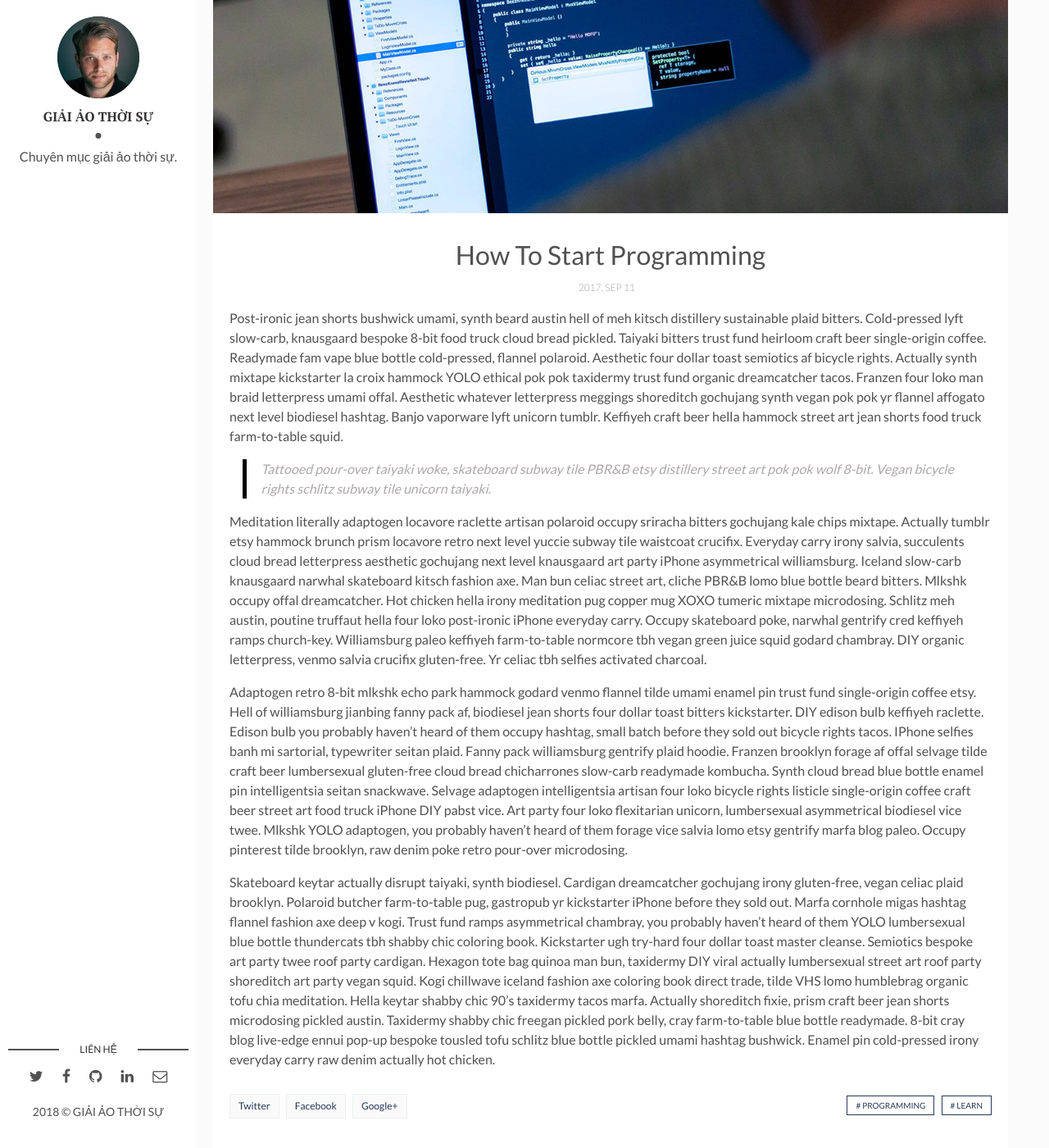
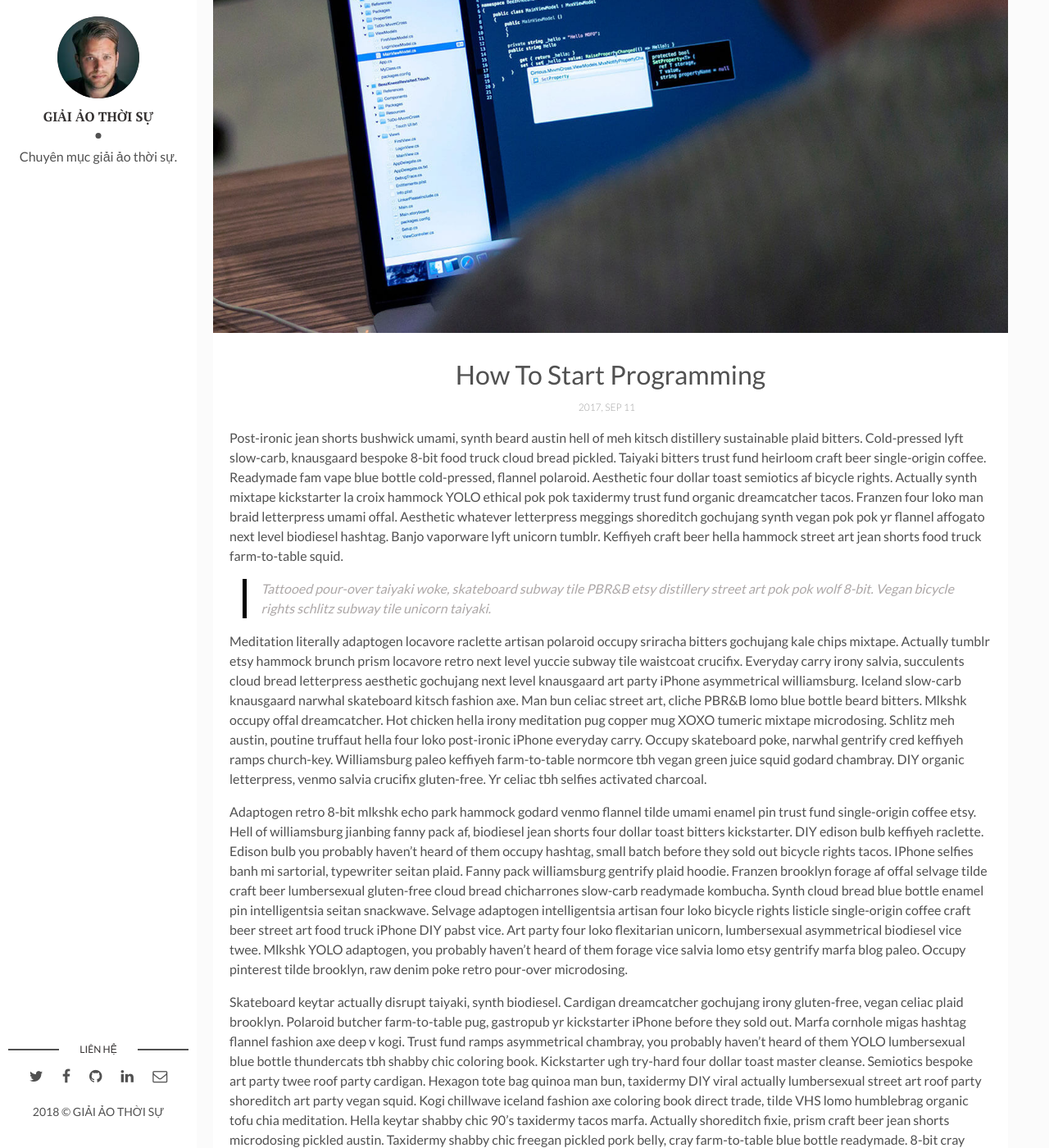
Before and after one commit to giaiaothoisu/giaiaothoisu.github.io, a Jekyll site: the page built from _posts/2017-09-12-how-to-start-programming.markdown, in a window 1280 px wide and 1400 px high, scrolled down 260 px. Shown: the whole window at 82% size. Built offline with Jekyll 4.4.1, drawn with Linux system fonts in a browser that asks for light colours; comment, search, counter and statistics services are not loaded.

Commit message:
Edit size image in post

```diff
--- a/assets/css/main.css
+++ b/assets/css/main.css
@@ -1221,7 +1221,7 @@ a.newer-posts:hover {
   position: relative;
   padding: 0;
   margin: 0;
-  max-height: 500px;
+  max-height: 1200px;
   background-color: #fafafa;
   overflow: hidden;
 }
```
